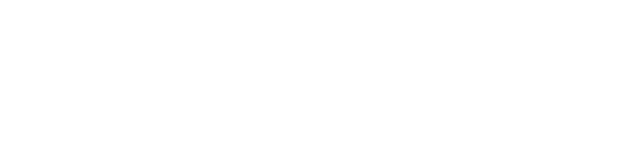
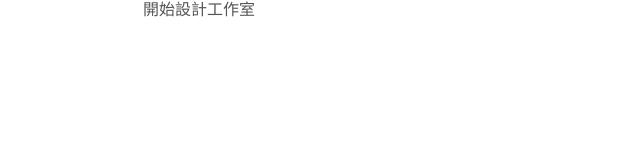
Before and after one commit to xuedesign/branchtest, a plain HTML site: page index.html in a window 1280 px wide. Shown: the whole page, without its empty margins (0-640 px from the left). Drawn offline with nearby package versions, Linux system fonts and the light colour scheme; files whose address does not match are found by name.

Commit message:
增加名稱 #20140224

```diff
--- a/index.html
+++ b/index.html
@@ -23,7 +23,7 @@
 <body>
    <div id="wrap">
       <div id="main_content" class="clearfix">
-          <header></header>
+          <header>開始設計工作室</header>
           <section id="bodyer"></section>
       </div>
    </div>
```
